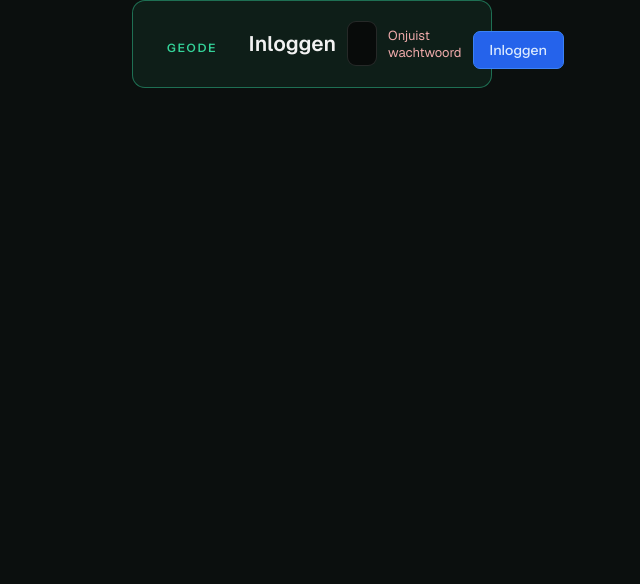
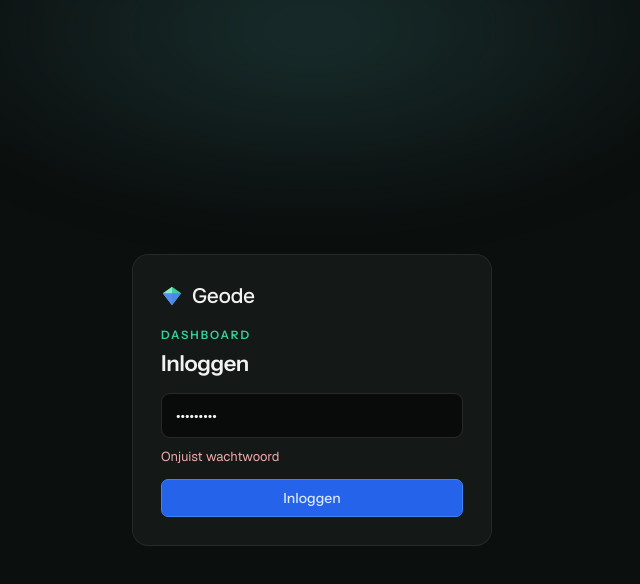
Before and after one commit to GeodeMCP/geode, a React (Vite) app in the folder web/: page / in a window 1280 px wide. Both pictures are taken after typing "Sample123" into the empty fields and a click on the button "Inloggen". Shown: the top 584 px of the page, without its empty margins (328-968 px from the left). Built offline with nearby package versions, Linux system fonts and the light colour scheme; no server answers.

Commit message:
polish(dashboard): proper login card; tree folder/file icons + cursor + hover; actionable dirty banner in chat; rendered-markdown prose styling (.doc); empty states

```diff
--- a/web/src/app.css
+++ b/web/src/app.css
@@ -47,8 +47,9 @@
   .input::placeholder{color:var(--faint);}
   /* TREE */
   .tree-list{padding:4px 0;font-size:14.5px;color:var(--muted);overflow:auto;}
-  .row{padding:8px 20px;display:flex;align-items:center;gap:10px;}
-  .row .ic{color:var(--faint);}
+  .row{padding:8px 20px;display:flex;align-items:center;gap:10px;cursor:pointer;transition:background .12s var(--ease);}
+  .row:hover{background:var(--surface-2);}
+  .row .ic{color:var(--faint);width:16px;height:16px;}
   .row.sub{padding-left:38px;}
   .row.active{background:var(--surface);color:var(--text);}
   .row.active .ic{color:var(--text);}
@@ -70,4 +71,27 @@
   .btn:hover{background:#1d4ed8;}
   .ghost{font-family:"Instrument Sans",sans-serif;font-size:14px;background:transparent;border:1px solid var(--border-strong);color:var(--neutral-200);border-radius:7px;padding:9px 15px;cursor:pointer;}
   .foot{padding:12px 20px;border-top:1px solid var(--border);font-size:12.5px;color:var(--faint);}
-  .btn.sm,.ghost.sm{height:2.25rem;padding:0 12px;font-size:13px;}
+  .btn.sm,.ghost.sm{height:2.25rem;padding:0 12px;font-size:13px;display:inline-flex;align-items:center;}
+  .ghost:hover{background:rgba(255,255,255,.045);}
+  /* AUTH (login) */
+  .auth{min-height:100vh;display:grid;place-items:center;position:relative;}
+  .auth-card{position:relative;z-index:1;width:360px;max-width:90vw;background:var(--surface);border:1px solid var(--border);border-radius:16px;padding:28px;}
+  .auth-brand{display:flex;align-items:center;gap:9px;margin-bottom:14px;}
+  .auth-card h2{font-family:"Instrument Sans",sans-serif;font-weight:600;font-size:22px;letter-spacing:-.02em;margin:6px 0 16px;}
+  /* DOC (rendered markdown viewer) */
+  .doc{flex:1;overflow:auto;padding:20px 24px;font-size:14.5px;line-height:1.7;color:var(--muted);}
+  .doc>:first-child{margin-top:0;}
+  .doc h1,.doc h2,.doc h3,.doc h4{font-family:"Instrument Sans",sans-serif;color:var(--text);letter-spacing:-.01em;line-height:1.25;margin:1.3em 0 .5em;}
+  .doc h1{font-size:24px;} .doc h2{font-size:19px;} .doc h3{font-size:16px;} .doc h4{font-size:14.5px;}
+  .doc p{margin:.6em 0;} .doc ul,.doc ol{padding-left:1.4em;margin:.5em 0;} .doc li{margin:.25em 0;}
+  .doc a{color:var(--emerald-300);text-decoration:underline;text-underline-offset:2px;}
+  .doc code{font-family:"Geist Mono",monospace;font-size:.88em;background:var(--surface-2);border:1px solid var(--border);border-radius:6px;padding:1px 5px;color:var(--emerald-300);}
+  .doc pre{background:var(--input);border:1px solid var(--border);border-radius:10px;padding:12px 14px;overflow:auto;}
+  .doc pre code{background:none;border:none;padding:0;color:var(--neutral-200);}
+  .doc blockquote{border-left:2px solid var(--border-strong);margin:.6em 0;padding-left:12px;color:var(--faint);}
+  .doc hr{border:none;border-top:1px solid var(--border);margin:1em 0;}
+  .doc table{border-collapse:collapse;margin:.6em 0;} .doc th,.doc td{border:1px solid var(--border);padding:6px 10px;text-align:left;}
+  .doc-fm{display:flex;gap:8px;align-items:center;flex-wrap:wrap;margin-bottom:14px;padding-bottom:12px;border-bottom:1px solid var(--border);}
+  /* DIRTY banner (chat) */
+  .dirty-banner{margin:10px 14px 0;padding:9px 12px;border-radius:10px;background:rgba(217,161,58,.1);border:1px solid rgba(217,161,58,.35);display:flex;align-items:center;gap:10px;font-size:13px;color:#e0b970;}
+  .input:disabled{opacity:.6;cursor:not-allowed;}
--- a/web/src/components/Chat.tsx
+++ b/web/src/components/Chat.tsx
@@ -1,12 +1,17 @@
 import { useState } from "react";
 import type { SseEvent } from "../api";
+
 type Msg = { who: "me" | "ag" | "card" | "progress"; text: string };
-export function Chat({ onSend, running, dirty }: { onSend: (instruction: string, onEvent: (e: SseEvent) => void) => Promise<void>; running: boolean; dirty: boolean }) {
+
+export function Chat({ onSend, running, dirty, onCommit, onDiscard }: {
+  onSend: (instruction: string, onEvent: (e: SseEvent) => void) => Promise<void>;
+  running: boolean; dirty: boolean; onCommit: () => void; onDiscard: () => void;
+}) {
   const [msgs, setMsgs] = useState<Msg[]>([]);
   const [text, setText] = useState("");
   const submit = async () => {
-    const instruction = text.trim(); if (!instruction || running) return;
-    if (dirty) { setMsgs((m) => [...m, { who: "ag", text: "Commit of verwerp eerst je openstaande wijzigingen." }]); return; }
+    const instruction = text.trim();
+    if (!instruction || running || dirty) return;
     setText(""); setMsgs((m) => [...m, { who: "me", text: instruction }]);
     await onSend(instruction, (e) => {
       if (e.event === "progress") setMsgs((m) => [...m, { who: "progress", text: e.data.message }]);
@@ -17,13 +22,22 @@ export function Chat({ onSend, running, dirty }: { onSend: (instruction: string,
   return (
     <div className="col chat">
       <div className="eyebrow">Vault agent</div>
+      {dirty && (
+        <div className="dirty-banner">
+          <span style={{ flex: 1 }}>Je hebt openstaande wijzigingen.</span>
+          <button className="ghost sm" onClick={onDiscard}>Verwerp</button>
+          <button className="btn sm" onClick={onCommit}>Commit</button>
+        </div>
+      )}
       <div className="msgs">
+        {msgs.length === 0 && !dirty && <div style={{ color: "var(--faint)", fontSize: 13 }}>Vraag je vault iets, of voeg kennis toe.</div>}
         {msgs.map((m, i) => m.who === "card"
           ? <div key={i} className="card"><span>{m.text}</span></div>
           : <div key={i} className={`bubble ${m.who === "me" ? "me" : "ag"}`} style={m.who === "progress" ? { opacity: .6, fontSize: 13 } : undefined}>{m.text}</div>)}
       </div>
       <div className="ctrl">
-        <input className="input" placeholder="Praat met je vault…" value={text} disabled={running}
+        <input className="input" value={text} disabled={running || dirty}
+          placeholder={dirty ? "Commit of verwerp eerst je wijzigingen…" : running ? "Bezig…" : "Praat met je vault…"}
           onChange={(e) => setText(e.target.value)} onKeyDown={(e) => e.key === "Enter" && submit()} />
       </div>
     </div>
--- a/web/src/components/FileTree.tsx
+++ b/web/src/components/FileTree.tsx
@@ -1,11 +1,24 @@
 import type { TreeNode } from "../api";
+
+const FolderIcon = () => (
+  <svg className="ic" viewBox="0 0 24 24" fill="none" stroke="currentColor" strokeWidth={2} strokeLinecap="round" strokeLinejoin="round">
+    <path d="M4 20a2 2 0 0 1-2-2V6a2 2 0 0 1 2-2h4l2 3h8a2 2 0 0 1 2 2v9a2 2 0 0 1-2 2Z" />
+  </svg>
+);
+const FileIcon = () => (
+  <svg className="ic" viewBox="0 0 24 24" fill="none" stroke="currentColor" strokeWidth={2} strokeLinecap="round" strokeLinejoin="round">
+    <path d="M14 2H6a2 2 0 0 0-2 2v16a2 2 0 0 0 2 2h12a2 2 0 0 0 2-2V8z" /><path d="M14 2v6h6" />
+  </svg>
+);
+
 export function FileTree({ tree, status, selected, onSelect, onNew }: {
   tree: TreeNode[]; status: { modified: string[]; created: string[] }; selected: string | null; onSelect: (p: string) => void; onNew: () => void;
 }) {
   const render = (nodes: TreeNode[], depth = 0) => nodes.map((n) => (
     <div key={n.path}>
-      <div className={`row ${n.type === "file" && depth > 0 ? "sub" : ""} ${selected === n.path ? "active" : ""}`}
-        style={{ paddingLeft: 20 + depth * 16 }} onClick={() => n.type === "file" && onSelect(n.path)}>
+      <div className={`row ${selected === n.path ? "active" : ""}`} style={{ paddingLeft: 20 + depth * 16 }}
+        onClick={() => n.type === "file" && onSelect(n.path)}>
+        {n.type === "dir" ? <FolderIcon /> : <FileIcon />}
         <span>{n.name}</span>
         <span className="spacer" />
         {status.modified.includes(n.path) && <span className="dot-mod" />}
@@ -14,5 +27,13 @@ export function FileTree({ tree, status, selected, onSelect, onNew }: {
       {n.children && render(n.children, depth + 1)}
     </div>
   ));
-  return <div className="col tree"><div className="eyebrow" style={{ display: "flex", alignItems: "center" }}><span style={{ flex: 1 }}>Vault</span><button className="ghost sm" onClick={onNew} style={{ textTransform: "none", letterSpacing: 0 }}>+ nieuw</button></div><div className="tree-list">{render(tree)}</div></div>;
+  return (
+    <div className="col tree">
+      <div className="eyebrow" style={{ display: "flex", alignItems: "center" }}>
+        <span style={{ flex: 1 }}>Vault</span>
+        <button className="ghost sm" onClick={onNew} style={{ textTransform: "none", letterSpacing: 0 }}>+ nieuw</button>
+      </div>
+      <div className="tree-list">{tree.length ? render(tree) : <div style={{ padding: "8px 20px", color: "var(--faint)", fontSize: 13 }}>Nog leeg — maak een notitie.</div>}</div>
+    </div>
+  );
 }
--- a/web/src/views/Login.tsx
+++ b/web/src/views/Login.tsx
@@ -1,16 +1,26 @@
 import { useState } from "react";
 import { api } from "../api";
+
 export function Login({ onIn }: { onIn: () => void }) {
-  const [pw, setPw] = useState(""); const [err, setErr] = useState("");
-  const submit = async (e: React.FormEvent) => { e.preventDefault(); try { await api.login(pw); onIn(); } catch { setErr("Onjuist wachtwoord"); } };
+  const [pw, setPw] = useState("");
+  const [err, setErr] = useState("");
+  const submit = async (e: React.FormEvent) => {
+    e.preventDefault();
+    try { await api.login(pw); onIn(); } catch { setErr("Onjuist wachtwoord"); }
+  };
   return (
-    <div style={{ minHeight: "100vh", display: "grid", placeItems: "center" }}>
-      <form className="card" style={{ width: 360 }} onSubmit={submit}>
-        <span className="eyebrow">Geode</span>
+    <div className="auth">
+      <div className="glow" />
+      <form className="auth-card" onSubmit={submit}>
+        <div className="auth-brand">
+          <svg width="22" height="22" viewBox="0 0 24 24" fill="none"><polygon points="12,2 22,9 12,22" fill="#3FCFA1" /><polygon points="12,2 2,9 12,22" fill="#86ECCB" /><polygon points="2,9 12,22 22,9" fill="#4C7DF4" opacity=".85" /></svg>
+          <span className="name">Geode</span>
+        </div>
+        <span className="eyebrow" style={{ padding: 0 }}>Dashboard</span>
         <h2>Inloggen</h2>
         <input className="input" type="password" placeholder="Dashboard-wachtwoord" value={pw} onChange={(e) => setPw(e.target.value)} autoFocus />
-        {err && <p style={{ color: "#eaa", fontSize: 13 }}>{err}</p>}
-        <button className="btn" style={{ width: "100%", marginTop: 12 }}>Inloggen</button>
+        {err && <p style={{ color: "#eaa", fontSize: 13, margin: "10px 0 0" }}>{err}</p>}
+        <button className="btn" style={{ width: "100%", marginTop: 14, justifyContent: "center" }}>Inloggen</button>
       </form>
     </div>
   );
--- a/web/src/views/VaultHome.tsx
+++ b/web/src/views/VaultHome.tsx
@@ -45,7 +45,7 @@ export function VaultHome() {
 
   return (
     <div className="main">
-      <Chat onSend={send} running={running} dirty={dirty} />
+      <Chat onSend={send} running={running} dirty={dirty} onCommit={commit} onDiscard={discard} />
       <FileTree tree={tree} status={status} selected={selected} onSelect={setSelected} onNew={newNote} />
       <Viewer path={selected} content={content} diff={diff} dirty={selectedDirty} onCommit={commit} onDiscard={discard} onSave={save} />
     </div>
```
